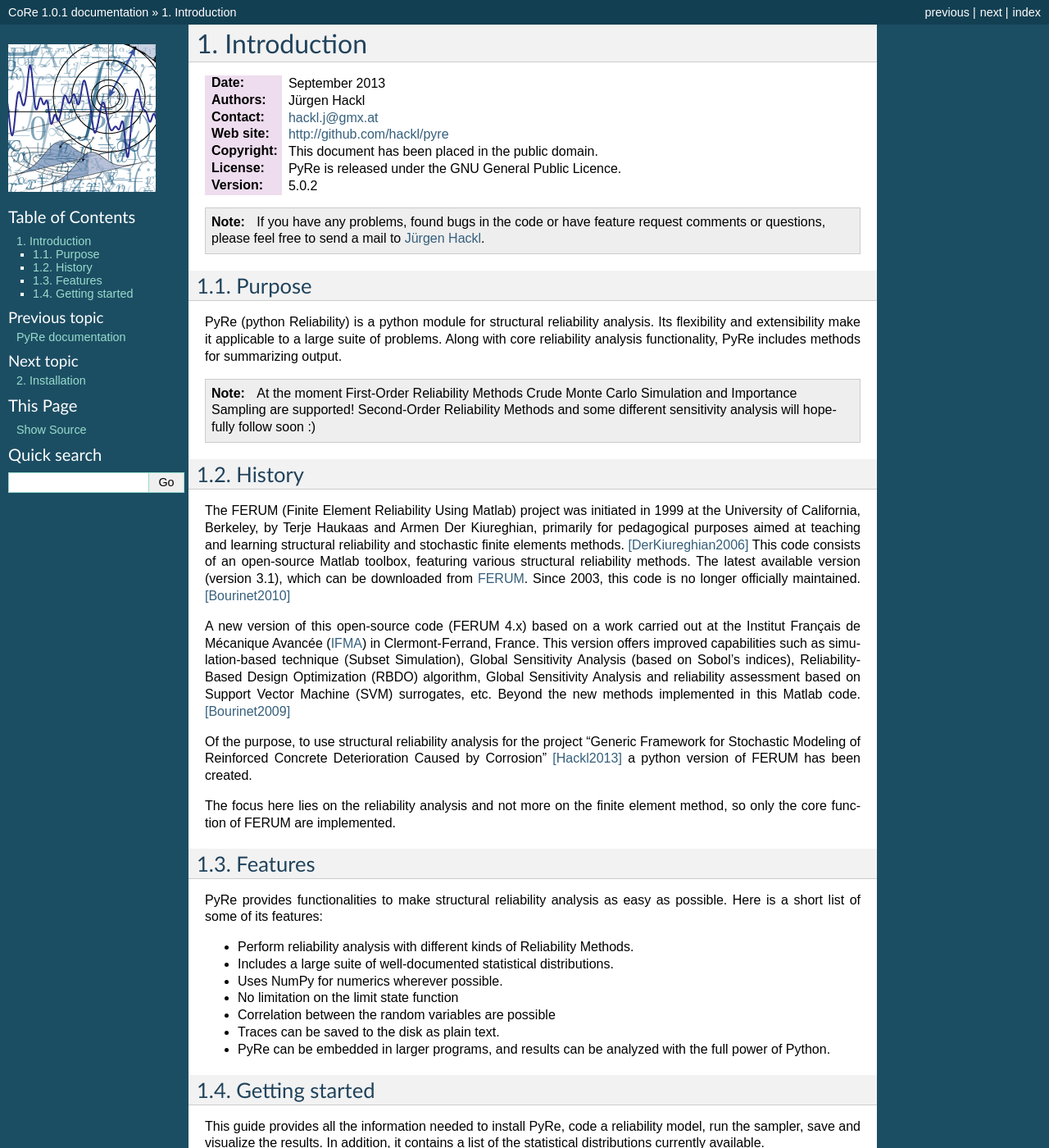
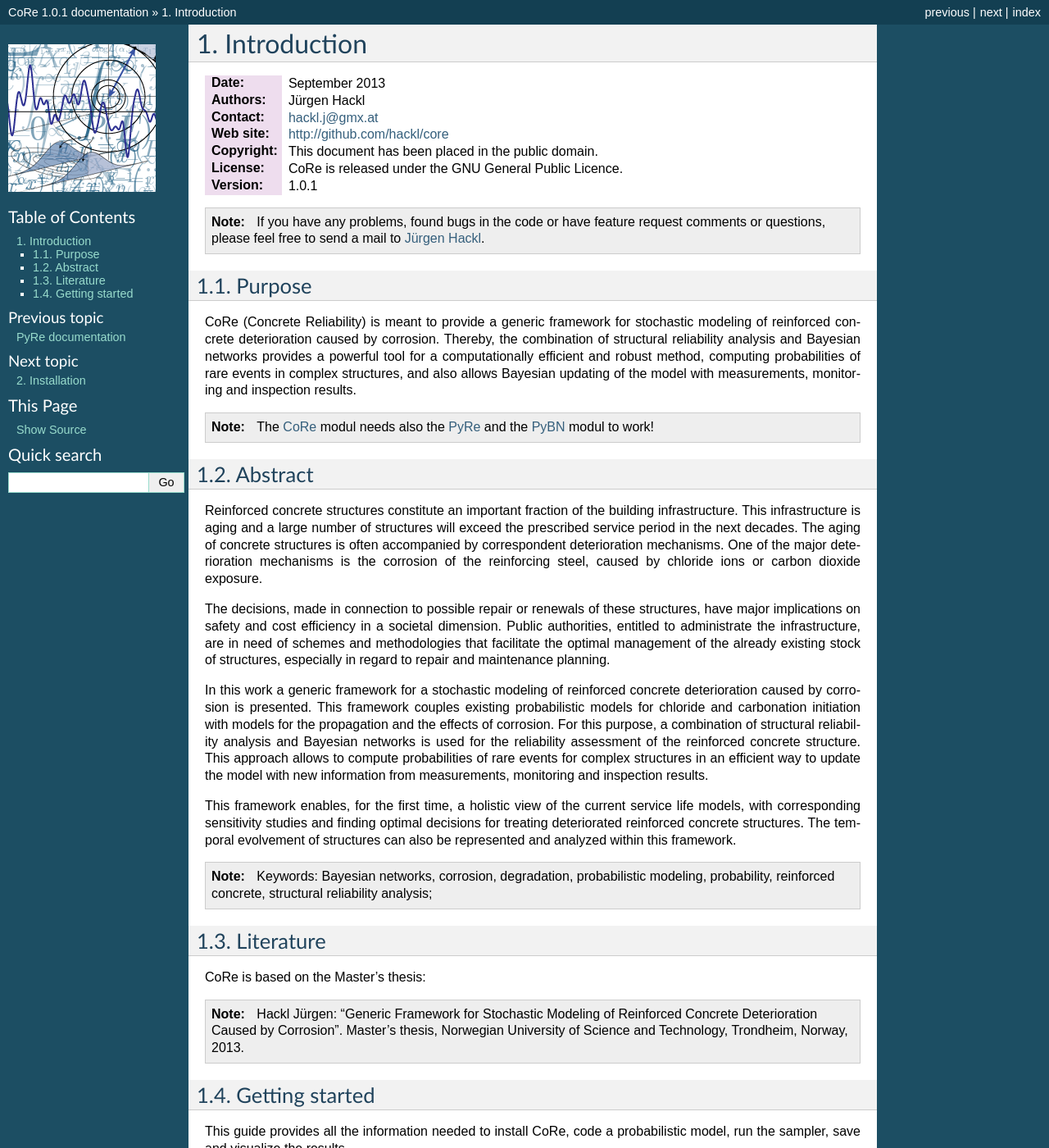
Before and after one commit to hackl/core, a Sphinx documentation site: the page built from doc/README.rst, in a window 1280 px wide and 1400 px high. Shown: the whole window at 82% size. Built offline with Sphinx 7.4.7, drawn with Linux system fonts in a browser that asks for light colours; some of the changed text lies outside the part shown.

```diff
--- a/doc/README.rst
+++ b/doc/README.rst
@@ -5,10 +5,10 @@ Introduction
 :Date: September 2013
 :Authors: Jürgen Hackl
 :Contact: hackl.j@gmx.at
-:Web site: http://github.com/hackl/pyre
+:Web site: http://github.com/hackl/core
 :Copyright: This document has been placed in the public domain.
-:License: PyRe is released under the GNU General Public Licence.
-:Version: 5.0.2
+:License: CoRe is released under the GNU General Public Licence.
+:Version: 1.0.1
 
 .. note::
 
@@ -23,79 +23,80 @@ Introduction
 Purpose
 =======
 
-PyRe (python Reliability) is a python module for structural reliability
-analysis. Its flexibility and extensibility make it applicable to a large
-suite of problems. Along with core reliability analysis functionality, PyRe
-includes methods for summarizing output.
+CoRe (Concrete Reliability) is meant to provide a generic framework for
+stochastic modeling of reinforced concrete deterioration caused by
+corrosion. Thereby, the combination of structural reliability analysis and
+Bayesian networks provides a powerful tool for a computationally efficient and
+robust method, computing probabilities of rare events in complex structures,
+and also allows Bayesian updating of the model with measurements, monitoring
+and inspection results.
 
 .. note::
 
-   At the moment First-Order Reliability Methods Crude Monte Carlo Simulation
-   and Importance Sampling are supported! Second-Order Reliability Methods and
-   some different sensitivity analysis will hopefully follow soon :)
+   The `CoRe`_ modul needs also the `PyRe`_ and the `PyBN`_ modul to work!
+
+.. _`CoRe`: http://github.com/hackl/core
+
+.. _`PyRe`: http://github.com/hackl/pyre
+
+.. _`PyBN`: http://github.com/hackl/pybn
 
 
-History
-=======
+Abstract
+========
 
-The FERUM (Finite Element Reliability Using Matlab) project was initiated in
-1999 at the University of California, Berkeley, by Terje Haukaas and Armen Der
-Kiureghian, primarily for pedagogical purposes aimed at teaching and learning
-structural reliability and stochastic finite elements methods. [DerKiureghian2006]_
-This code consists of an open-source Matlab toolbox, featuring various
-structural reliability methods. The latest available version (version 3.1),
-which can be downloaded from `FERUM`_. Since 2003, this code is no longer
-officially maintained. [Bourinet2010]_
+Reinforced concrete structures constitute an important fraction of the
+building infrastructure. This infrastructure is aging and a large number of
+structures will exceed the prescribed service period in the next decades. The
+aging of concrete structures is often accompanied by correspondent
+deterioration mechanisms. One of the major deterioration mechanisms is the
+corrosion of the reinforcing steel, caused by chloride ions or carbon dioxide
+exposure.
 
-A new version of this open-source code (FERUM 4.x) based on a work carried out
-at the Institut Français de Mécanique Avancée (`IFMA`_) in Clermont-Ferrand,
-France. This version offers improved capabilities such as simulation-based
-technique (Subset Simulation), Global Sensitivity Analysis (based on Sobol’s
-indices), Reliability-Based Design Optimization (RBDO) algorithm, Global
-Sensitivity Analysis and reliability assessment based on Support Vector
-Machine (SVM) surrogates, etc. Beyond the new methods implemented in this
-Matlab code. [Bourinet2009]_
+The decisions, made in connection to possible repair or renewals of these
+structures, have major implications on safety and cost efficiency in a
+societal dimension. Public authorities, entitled to administrate the
+infrastructure, are in need of schemes and methodologies that facilitate the
+optimal management of the already existing stock of structures, especially in
+regard to repair and maintenance planning.
 
-Of the purpose, to use structural reliability analysis for the project
-"Generic Framework for Stochastic Modeling of Reinforced Concrete
-Deterioration Caused by Corrosion" [Hackl2013]_ a python version of FERUM has
-been created.
+In this work a generic framework for a stochastic modeling of reinforced
+concrete deterioration caused by corrosion is presented. This framework
+couples existing probabilistic models for chloride and carbonation initiation
+with models for the propagation and the effects of corrosion. For this
+purpose, a combination of structural reliability analysis and Bayesian
+networks is used for the reliability assessment of the reinforced concrete
+structure. This approach allows to compute probabilities of rare events for
+complex structures in an efficient way to update the model with new
+information from measurements, monitoring and inspection results.
 
-The focus here lies on the reliability analysis and not more on the finite
-element method, so only the core function of FERUM are implemented.
+This framework enables, for the first time, a holistic view of the current
+service life models, with corresponding sensitivity studies and finding
+optimal decisions for treating deteriorated reinforced concrete
+structures. The temporal evolvement of structures can also be represented and
+analyzed within this framework.
+
+.. note::
+
+   Keywords: Bayesian networks, corrosion, degradation, probabilistic
+   modeling, probability, reinforced concrete, structural reliability
+   analysis;
 
 
+Literature
+==========
 
-Features
-========
+CoRe is based on the Master's thesis:
 
-PyRe provides functionalities to make structural reliability analysis as easy
-as possible. Here is a short list of some of its features:
+.. note::
 
-* Perform reliability analysis with different kinds of Reliability Methods.
-
-* Includes a large suite of well-documented statistical distributions.
-
-* Uses NumPy for numerics wherever possible.
-
-* No limitation on the limit state function
-
-* Correlation between the random variables are possible
-
-* Traces can be saved to the disk as plain text.
-
-* PyRe can be embedded in larger programs, and results can be analyzed
-  with the full power of Python.
+   Hackl Jürgen: "Generic Framework for Stochastic Modeling of Reinforced
+   Concrete Deterioration Caused by Corrosion". Master’s thesis, Norwegian
+   University of Science and Technology, Trondheim, Norway, 2013.
 
 
 Getting started
 ===============
 
-This guide provides all the information needed to install PyRe, code a
-reliability model, run the sampler, save and visualize the results. In
-addition, it contains a list of the statistical distributions currently
-available.
-
-.. _`FERUM`: http://www.ce.berkeley.edu/projects/ferum/
-
-.. _`IFMA`: http://www.ifma.fr/Recherche/Labos/FERUM
+This guide provides all the information needed to install CoRe, code a
+probabilistic model, run the sampler, save and visualize the results.
--- a/doc/index.rst
+++ b/doc/index.rst
@@ -12,7 +12,6 @@ Contents:
 
    README
    install
-   tutorial
    theory
    model
    references
```
Also changed, not shown: README.rst (+70 -19 lines), doc/install.rst (+17 -11 lines), doc/tutorial.rst (deleted, +0 -189 lines).
